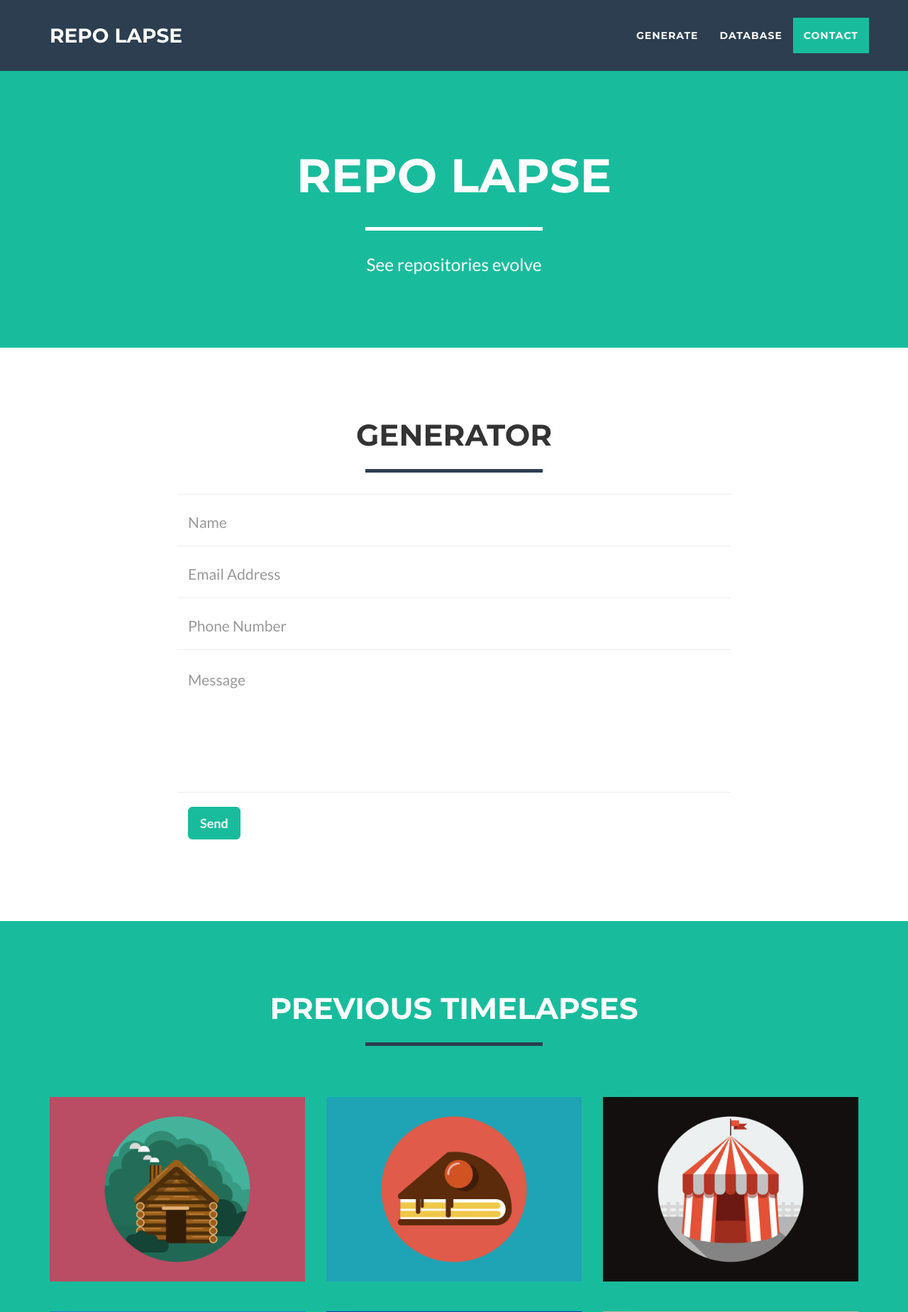
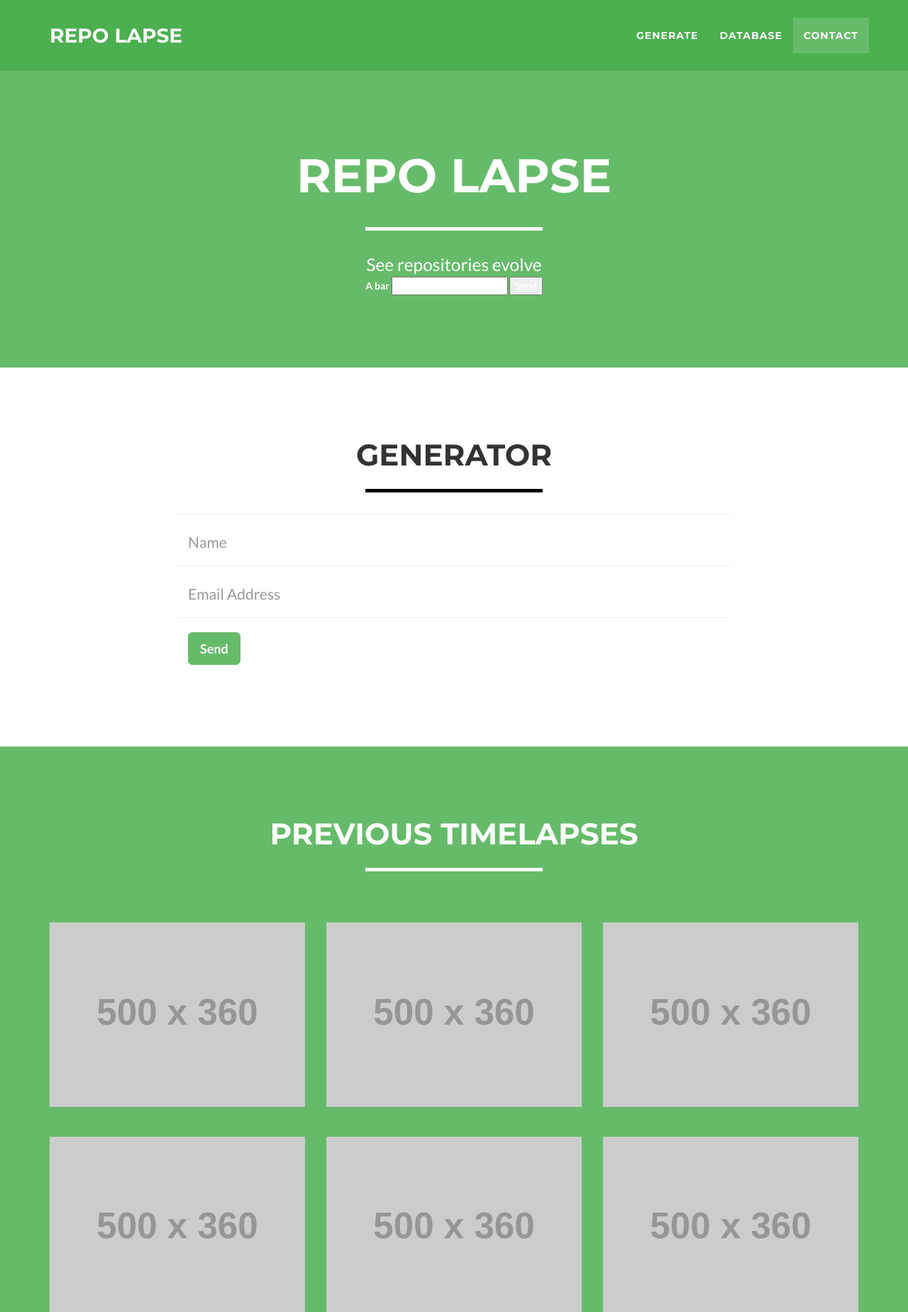
Before and after one commit to Jas1052/github_lapse, a PHP site: page / in a window 1280 px wide. Shown: the top 1849 px of the page at 71% size. Run offline with PHP 8.4, Linux system fonts and the light colour scheme; grey boxes labelled with a size stand in for pictures from a placeholder-image service; some libraries are stand-ins or nearby versions.

Commit message:
Addons for PhantomJS and Github

```diff
--- a/css/freelancer.css
+++ b/css/freelancer.css
@@ -42,7 +42,7 @@ hr.star-primary {
 }
 hr.star-light:after,
 hr.star-primary:after {
-  content: "\f005";
+  content: "\f009";
   font-family: FontAwesome;
   display: inline-block;
   position: relative;
@@ -54,22 +54,22 @@ hr.star-light {
   border-color: white;
 }
 hr.star-light:after {
-  background-color: #18BC9C;
+  background-color: #66BB6A;
   color: white;
 }
 hr.star-primary {
-  border-color: #2C3E50;
+  border-color: #000000;
 }
 hr.star-primary:after {
   background-color: white;
-  color: #2C3E50;
+  color: black;
 }
 .img-centered {
   margin: 0 auto;
 }
 header {
   text-align: center;
-  background: #18BC9C;
+  background: #66BB6A;
   color: white;
 }
 header .container {
@@ -104,7 +104,7 @@ header .intro-text .skills {
   }
 }
 .navbar-custom {
-  background: #2C3E50;
+  background: #4CAF50;
   font-family: "Montserrat", "Helvetica Neue", Helvetica, Arial, sans-serif;
   text-transform: uppercase;
   font-weight: 700;
@@ -138,13 +138,13 @@ header .intro-text .skills {
 }
 .navbar-custom .navbar-nav li.active a {
   color: white;
-  background: #18BC9C;
+  background: #66BB6A;
 }
 .navbar-custom .navbar-nav li.active a:hover,
 .navbar-custom .navbar-nav li.active a:focus,
 .navbar-custom .navbar-nav li.active a:active {
   color: white;
-  background: #18BC9C;
+  background: #66BB6A;
 }
 .navbar-custom .navbar-toggle {
   color: white;
@@ -186,7 +186,7 @@ section h2 {
   font-size: 3em;
 }
 section.success {
-  background: #18BC9C;
+  background: #66BB6A;
   color: white;
 }
 @media (max-width: 767px) {
@@ -362,17 +362,17 @@ fieldset[disabled] .btn-primary:active,
 .btn-primary.disabled.active,
 .btn-primary[disabled].active,
 fieldset[disabled] .btn-primary.active {
-  background-color: #2C3E50;
-  border-color: #2C3E50;
+  background-color: #4CAF50;
+  border-color: #4CAF50;
 }
 .btn-primary .badge {
-  color: #2C3E50;
+  color: #4CAF50;
   background-color: white;
 }
 .btn-success {
   color: white;
-  background-color: #18BC9C;
-  border-color: #18BC9C;
+  background-color: #66BB6A;
+  border-color: #66BB6A;
   font-weight: 700;
 }
 .btn-success:hover,
--- a/index.html
+++ b/index.html
@@ -10,12 +10,12 @@
     <meta name="author" content="">
 
     <title>Repo Lapse</title>
-
+    <!-- PHP -->
     <!-- Bootstrap Core CSS -->
     <link href="vendor/bootstrap/css/bootstrap.min.css" rel="stylesheet">
 
     <!-- Theme CSS -->
-    <link href="css/freelancer.min.css" rel="stylesheet">
+    <link href="css/freelancer.css" rel="stylesheet">
 
     <!-- Custom Fonts -->
     <link href="vendor/font-awesome/css/font-awesome.min.css" rel="stylesheet" type="text/css">
@@ -78,6 +78,12 @@
                         <span class="skills">See repositories evolve</span>
                     </div>
                 </div>
+                <form id="foo">
+                    <label for="bar">A bar</label>
+                    <input id="bar" name="bar" type="text" value="" />
+
+                    <input type="submit" value="Send" />
+                </form>
             </div>
         </div>
     </header>
@@ -95,37 +101,24 @@
                 <div class="col-lg-8 col-lg-offset-2">
                     <!-- To configure the contact form email address, go to mail/contact_me.php and update the email address in the PHP file on line 19. -->
                     <!-- The form should work on most web servers, but if the form is not working you may need to configure your web server differently. -->
-                    <form name="sentMessage" id="contactForm" novalidate>
+                    <!-- I need to use Jquery AJAX here -->
+                    <form name="sentMessage" id="generateForm" action = "" novalidate>
                         <div class="row control-group">
                             <div class="form-group col-xs-12 floating-label-form-group controls">
                                 <label>Name</label>
-                                <input type="text" class="form-control" placeholder="Name" id="name" required data-validation-required-message="Please enter your name.">
+                                <input type="text" class="form-control" placeholder="Name" id="user" name = "nameInput" required data-validation-required-message="Please enter your name.">
                                 <p class="help-block text-danger"></p>
                             </div>
                         </div>
                         <div class="row control-group">
                             <div class="form-group col-xs-12 floating-label-form-group controls">
                                 <label>Email Address</label>
-                                <input type="email" class="form-control" placeholder="Email Address" id="email" required data-validation-required-message="Please enter your email address.">
-                                <p class="help-block text-danger"></p>
-                            </div>
-                        </div>
-                        <div class="row control-group">
-                            <div class="form-group col-xs-12 floating-label-form-group controls">
-                                <label>Phone Number</label>
-                                <input type="tel" class="form-control" placeholder="Phone Number" id="phone" required data-validation-required-message="Please enter your phone number.">
-                                <p class="help-block text-danger"></p>
-                            </div>
-                        </div>
-                        <div class="row control-group">
-                            <div class="form-group col-xs-12 floating-label-form-group controls">
-                                <label>Message</label>
-                                <textarea rows="5" class="form-control" placeholder="Message" id="message" required data-validation-required-message="Please enter a message."></textarea>
+                                <input type="email" class="form-control" placeholder="Email Address" id="github_email" required data-validation-required-message="Please enter your email address.">
                                 <p class="help-block text-danger"></p>
                             </div>
                         </div>
                         <br>
-                        <div id="success"></div>
+                        <div id="worked"></div>
                         <div class="row">
                             <div class="form-group col-xs-12">
                                 <button type="submit" class="btn btn-success btn-lg">Send</button>
@@ -143,7 +136,7 @@
             <div class="row">
                 <div class="col-lg-12 text-center">
                     <h2>Previous Timelapses</h2>
-                    <hr class="star-primary">
+                    <hr class="star-light">
                 </div>
             </div>
             <div class="row">
@@ -154,7 +147,7 @@
                                 <i class="fa fa-search-plus fa-3x"></i>
                             </div>
                         </div>
-                        <img src="img/portfolio/cabin.png" class="img-responsive" alt="">
+                        <img src="https://placehold.it/500x360" class="img-responsive" alt="">
                     </a>
                 </div>
                 <div class="col-sm-4 portfolio-item">
@@ -164,7 +157,8 @@
                                 <i class="fa fa-search-plus fa-3x"></i>
                             </div>
                         </div>
-                        <img src="img/portfolio/cake.png" class="img-responsive" alt="">
+                        <img src="https://placehold.it/500x360" class="img-responsive" alt="">
+                        <!--<img src="img/portfolio/cake.png" class="img-responsive" alt="">-->
                     </a>
                 </div>
                 <div class="col-sm-4 portfolio-item">
@@ -174,7 +168,7 @@
                                 <i class="fa fa-search-plus fa-3x"></i>
                             </div>
                         </div>
-                        <img src="img/portfolio/circus.png" class="img-responsive" alt="">
+                        <img src="https://placehold.it/500x360" class="img-responsive" alt="">
                     </a>
                 </div>
                 <div class="col-sm-4 portfolio-item">
@@ -184,7 +178,7 @@
                                 <i class="fa fa-search-plus fa-3x"></i>
                             </div>
                         </div>
-                        <img src="img/portfolio/game.png" class="img-responsive" alt="">
+                        <img src="https://placehold.it/500x360" class="img-responsive" alt="">
                     </a>
                 </div>
                 <div class="col-sm-4 portfolio-item">
@@ -194,7 +188,7 @@
                                 <i class="fa fa-search-plus fa-3x"></i>
                             </div>
                         </div>
-                        <img src="img/portfolio/safe.png" class="img-responsive" alt="">
+                        <img src="https://placehold.it/500x360" class="img-responsive" alt="">
                     </a>
                 </div>
                 <div class="col-sm-4 portfolio-item">
@@ -204,7 +198,7 @@
                                 <i class="fa fa-search-plus fa-3x"></i>
                             </div>
                         </div>
-                        <img src="img/portfolio/submarine.png" class="img-responsive" alt="">
+                        <img src="https://placehold.it/500x360" class="img-responsive" alt="">
                     </a>
                 </div>
             </div>
@@ -561,6 +555,9 @@
     <!-- Theme JavaScript -->
     <script src="js/freelancer.min.js"></script>
 
+    <!-- Custom Javascript -->
+    <script src = "js/test.js"></script>
+
 </body>
 
 </html>
--- a/js/test.js
+++ b/js/test.js
@@ -0,0 +1,3 @@
+function greetings(){
+    alert("greetings");
+}
--- a/mail/contact_me.php
+++ b/mail/contact_me.php
@@ -16,7 +16,7 @@ $phone = strip_tags(htmlspecialchars($_POST['phone']));
 $message = strip_tags(htmlspecialchars($_POST['message']));
 
 // Create the email and send the message
-$to = 'yourname@yourdomain.com'; // Add your email address inbetween the '' replacing yourname@yourdomain.com - This is where the form will send a message to.
+$to = 'jliu1052@gmail.com'; // Add your email address inbetween the '' replacing yourname@yourdomain.com - This is where the form will send a message to.
 $email_subject = "Website Contact Form:  $name";
 $email_body = "You have received a new message from your website contact form.\n\n"."Here are the details:\n\nName: $name\n\nEmail: $email_address\n\nPhone: $phone\n\nMessage:\n$message";
 $headers = "From: noreply@yourdomain.com\n"; // This is the email address the generated message will be from. We recommend using something like noreply@yourdomain.com.
```
Also changed, not shown: other parts of css/freelancer.css (+14 -14 lines), test.php (added, +10 -0 lines), img/profile.png (deleted).
